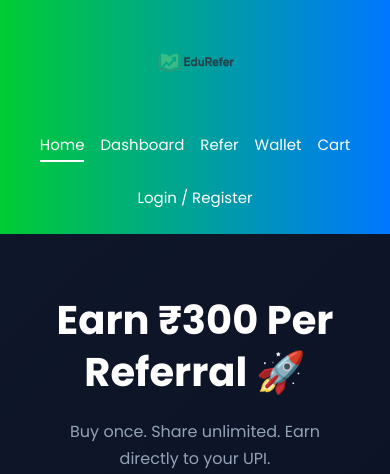
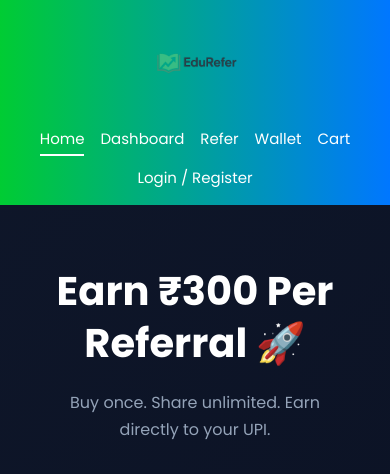
Before and after one commit to pushkar2230/Edurefer, a Flask app: page / in a window 390 px wide. Shown: the top 474 px of the page. Run offline with Flask 3, Linux system fonts and the light colour scheme.

Commit message:
updated logo

```diff
--- a/static/styles.css
+++ b/static/styles.css
@@ -32,63 +32,48 @@ body{
 }
 
 /* ===== HEADER ===== */
+/* ===== HEADER ===== */
 
 .site-header{
     width:100%;
     background:linear-gradient(90deg,#00cc33,#0077ff);
-    padding:12px 20px;
+    padding:10px 20px;
     position:sticky;
     top:0;
     z-index:1000;
 }
 
+/* DESKTOP HEADER */
 .header-inner{
     max-width:1250px;
     margin:auto;
 
     display:flex;
     align-items:center;
-    justify-content:center;
+    justify-content:space-between;
 
     padding:0 20px;
-
-    flex-direction:column;
-    align-items:center;
-    justify-content:center;
-    gap:15px;
 }
-
-/* ===== LOGO ===== */
 
 .brand{
     display:flex;
     align-items:center;
+    gap:12px;
 }
 
+/* LOGO */
 .logo-img{
-    height: 70px;
+    height:52px;
     width:auto;
     object-fit:contain;
-    display:flex;
-    align-items: center;
 }
 
-/* NAV */
-.nav{
-    display:flex;
-    flex-wrap:wrap;
-    justify-content:center;
-    gap:18px;
-}
-
-/* ===== NAVBAR ===== */
-
+/* NAVBAR */
 .nav{
     display:flex;
     align-items:center;
     gap:28px;
     flex-wrap:wrap;
-    min-height:90px;
 }
 
 .nav a{
@@ -96,9 +81,7 @@ body{
     text-decoration:none;
     font-size:18px;
     font-weight:500;
-
     position:relative;
-
     transition:0.3s ease;
 }
 
@@ -347,17 +330,19 @@ footer a{
 @media(max-width:768px){
 
     .site-header{
-        padding:18px 0;
+        padding:16px 0;
     }
 
     .header-inner{
         flex-direction:column;
-        gap:18px;
+        justify-content:center;
+        align-items:center;
+        gap:16px;
     }
 
+    /* BIG MOBILE LOGO */
     .logo-img{
-        height:90px;
-        width:auto;
+        height:95px;
     }
 
     .nav{
@@ -367,6 +352,7 @@ footer a{
 
     .nav a{
         font-size:15px;
+     font-size:15px;
     }
 
     .hero{
```
